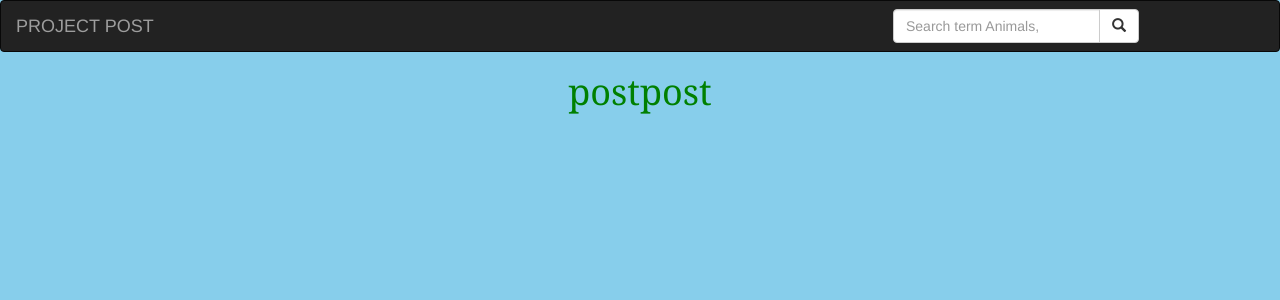
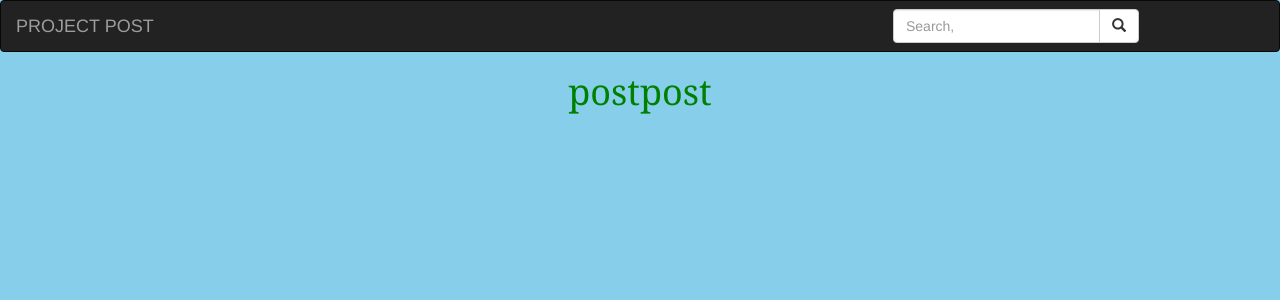
Before and after one commit to meshack34/project_post, a Django app: page / in a window 1280 px wide. Shown: the top 300 px of the page. Run offline with Django 3.2, Linux system fonts and the light colour scheme; data that the repository does not hold is empty; some libraries are stand-ins or nearby versions.

Commit message:
update searh

```diff
--- a/photos/templates/navbar.html
+++ b/photos/templates/navbar.html
@@ -18,7 +18,7 @@
         <form class="navbar-form" role="search" action="{% url 'search_results' %}">
 
           <div class="input-group">
-            <input type="text" class="form-control" placeholder="Search term Animals," name="photo">
+            <input type="text" class="form-control" placeholder="Search," name="photo">
             <div class="input-group-btn">
               <button class="btn btn-default" type="submit"><i class="glyphicon glyphicon-search"></i></button>
             </div>
```
